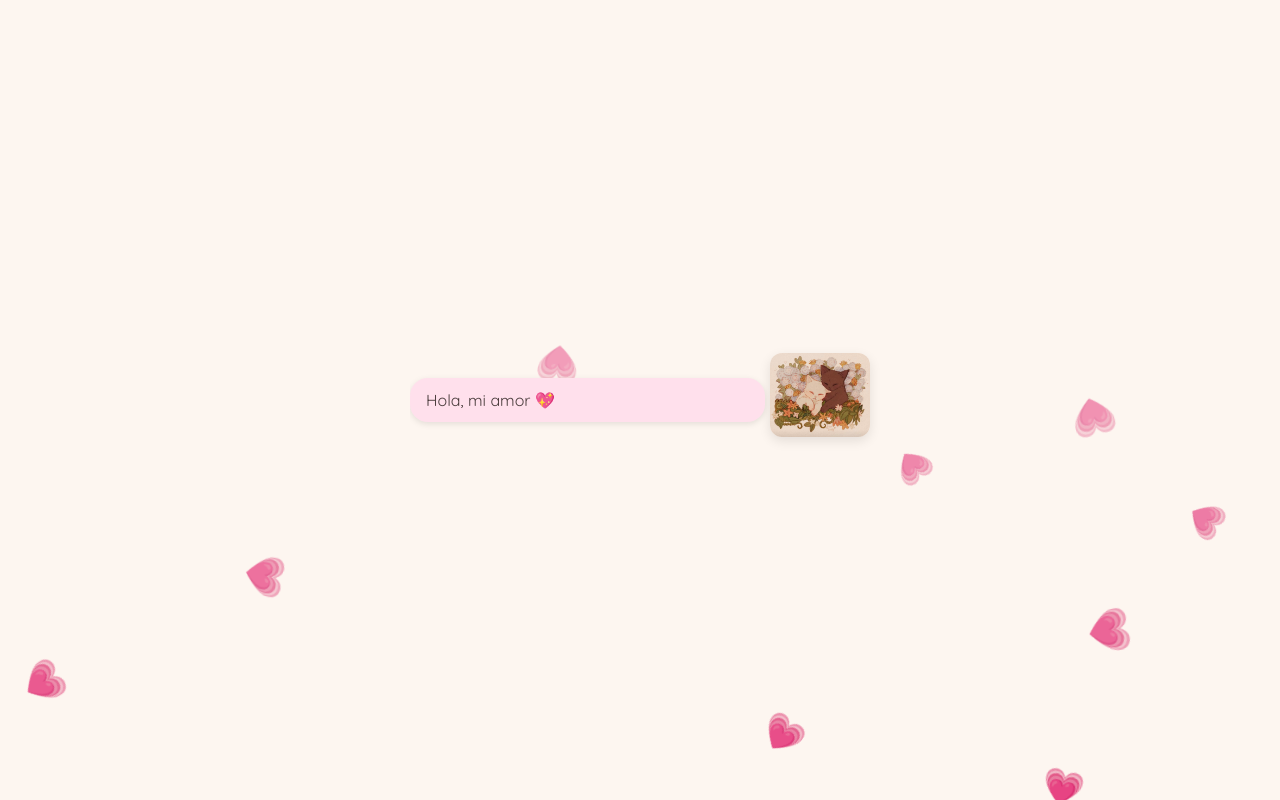
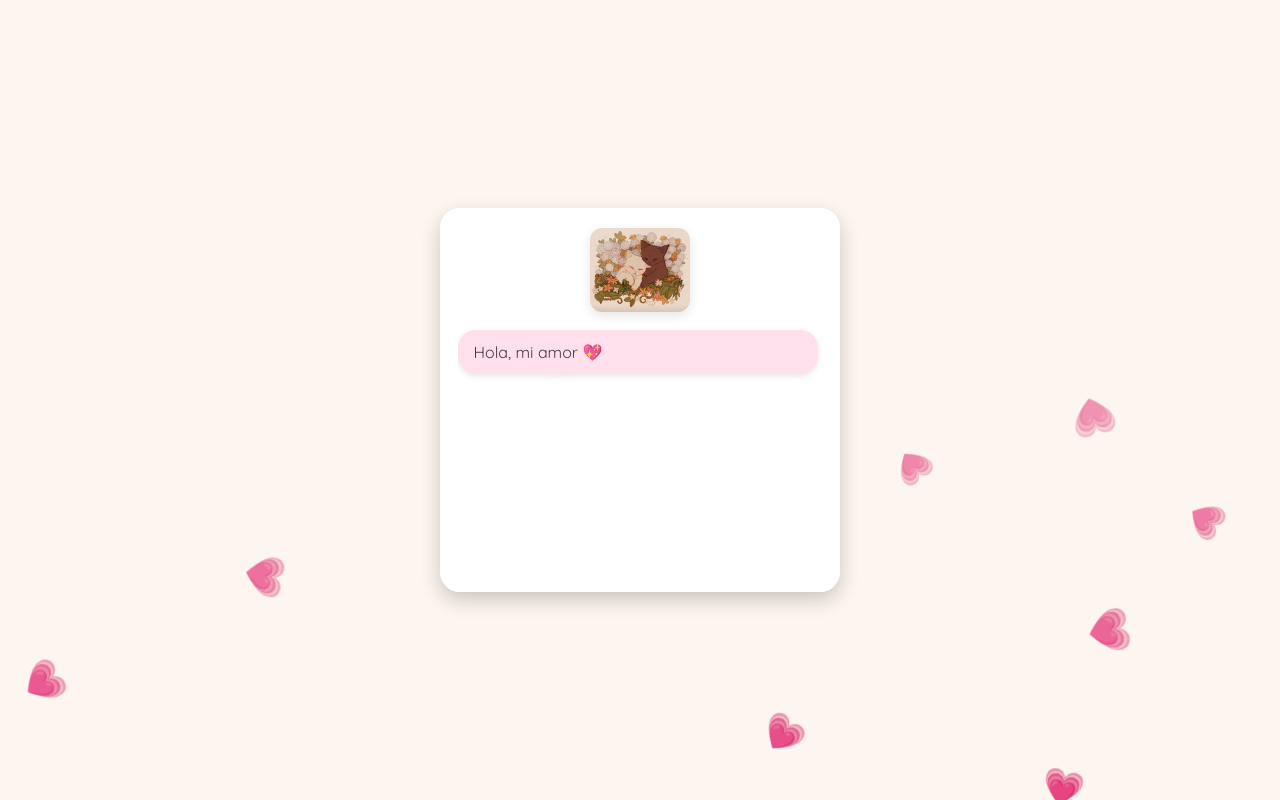
Before and after one commit to imfrxddy/hnhsa, a plain HTML site: page index.html in a window 1280 px wide. Both pictures are taken after a click on the button "Empezar". Drawn offline with Linux system fonts and the light colour scheme.

Commit message:
Update index.html

```diff
--- a/index.html
+++ b/index.html
@@ -4,15 +4,14 @@
   <meta charset="UTF-8" />
   <meta name="viewport" content="width=device-width, initial-scale=1.0"/>
   <title>Para ti 🌷</title>
-
   <link href="https://fonts.googleapis.com/css2?family=Quicksand:wght@400;600&display=swap" rel="stylesheet">
   <style>
     body {
       margin: 0;
       font-family: 'Quicksand', sans-serif;
+      background-color: #fdf6f0;
       height: 100vh;
       overflow: hidden;
-  background-color: #fdf6f0;
       display: flex;
       justify-content: center;
       align-items: center;
@@ -21,10 +20,9 @@
     .inicio, .contenido {
       position: absolute;
       width: 90%;
-  max-width: 500px;
+      max-width: 400px;
       text-align: center;
       padding: 20px;
-  color: #fff;
     }
 
     .inicio h1 {
@@ -55,42 +53,29 @@ button:hover {
       display: none;
       justify-content: center;
       align-items: center;
-  padding: 20px;
-  width: 100%;
-  height: 100%;
-  box-sizing: border-box;
     }
 
     .mensajes {
+      background-color: rgba(255, 255, 255, 0.95);
+      border-radius: 20px;
+      padding: 20px;
+      width: 100%;
+      box-shadow: 0 8px 20px rgba(0,0,0,0.2);
       display: flex;
       flex-direction: column;
       align-items: center;
-  background-color: rgba(255, 255, 255, 0.95);
-  border-radius: 20px;
-  padding: 20px;
-  width: 90vw;
-  max-width: 400px;
-  height: 380px;
-  box-shadow: 0 8px 20px rgba(0, 0, 0, 0.2);
-  box-sizing: border-box;
-  overflow: hidden; /* importante para contener scroll */
     }
 
     .decoracion {
       width: 100px;
-  height: auto;
       border-radius: 12px;
       margin-bottom: 10px;
-  box-shadow: 0 4px 12px rgba(0, 0, 0, 0.1);
-  display: block;
-  margin-left: auto;
-  margin-right: auto;
-  flex-shrink: 0; /* que no se reduzca nunca */
+      box-shadow: 0 4px 12px rgba(0,0,0,0.1);
     }
 
     .scrollable {
       width: 100%;
-  flex: 1;
+      height: 250px;
       overflow-y: auto;
       -webkit-overflow-scrolling: touch;
       padding-right: 5px;
@@ -136,10 +121,7 @@ button:hover {
       0% { transform: translateY(100vh) rotate(0deg); opacity: 1; }
       100% { transform: translateY(-10vh) rotate(360deg); opacity: 0; }
     }
-
-
   </style>
-
 </head>
 <body>
 
@@ -149,9 +131,9 @@ button:hover {
   </div>
 
   <div class="contenido" id="pantalla-mensajes">
+    <div class="mensajes">
+      <img src="gatitos.jpg" alt="Decoración linda" class="decoracion" />
       <div id="mensajes" class="scrollable"></div>
-      <img src="gatitos.jpg" alt="Decoración linda" class="decoracion" />
-      <div id="mensajes"></div>
     </div>
   </div>
 
@@ -170,10 +152,9 @@ const mensajesDiv = document.getElementById('mensajes');
     const musica = document.getElementById('musica');
     const corazonesContainer = document.getElementById('corazones');
 
-// Mensajes personalizados ❤️
     const mensajes = [
       "Hola, mi amor 💖",
-  "Se que han sido dias dificiles...",
+      "Sé que han sido días difíciles...",
       "Pero quiero recordarte que estoy aquí ✨",
       "Que siempre lo estaré 🫂",
       "Y en estos momentos es cuando quiero...",
@@ -181,17 +162,14 @@ const mensajes = [
       "Recordarte lo maravillosa que eres",
       "Todo lo que has superado hasta ahora",
       "Eres muy fuerte y te admiro por ello",
-  "Cada día me siento orgulloso de",
-  "La maravillosa mujer que eres 💖",
-  "La maravillosa enfermera que es...",
+      "Cada día me siento orgulloso de ti",
       "Mi noviecita hermosa 💖",
       "Solo quiero hacerte feliz 💖",
       "Porque mereces serlo, mereces el mundo",
-  "Te amo mucho mi cielito 💖",
+      "Te amo mucho, mi cielito 💖",
       "Nunca olvides lo que eres",
-  "Sino, estaré aqui",
-  "Para recordarte lo maravillosa que eres.",
-  "Te adoro con mi vida. 💖",
+      "Y si lo olvidas... estaré aquí para recordártelo.",
+      "Te adoro con mi vida 💖",
       "💖"
     ];
 
@@ -208,7 +186,7 @@ function mostrarMensajes() {
         mensajesDiv.appendChild(msg);
         mensajesDiv.scrollTop = mensajesDiv.scrollHeight;
         i++;
-  }, 2000); // cada 2 segundos
+      }, 2000);
     }
 
     function lanzarCorazones() {
@@ -230,8 +208,6 @@ empezarBtn.addEventListener('click', () => {
       mostrarMensajes();
       lanzarCorazones();
     });
-
-
   </script>
 </body>
 </html>
```
Lines whose indentation alone changed are shown as unchanged.
